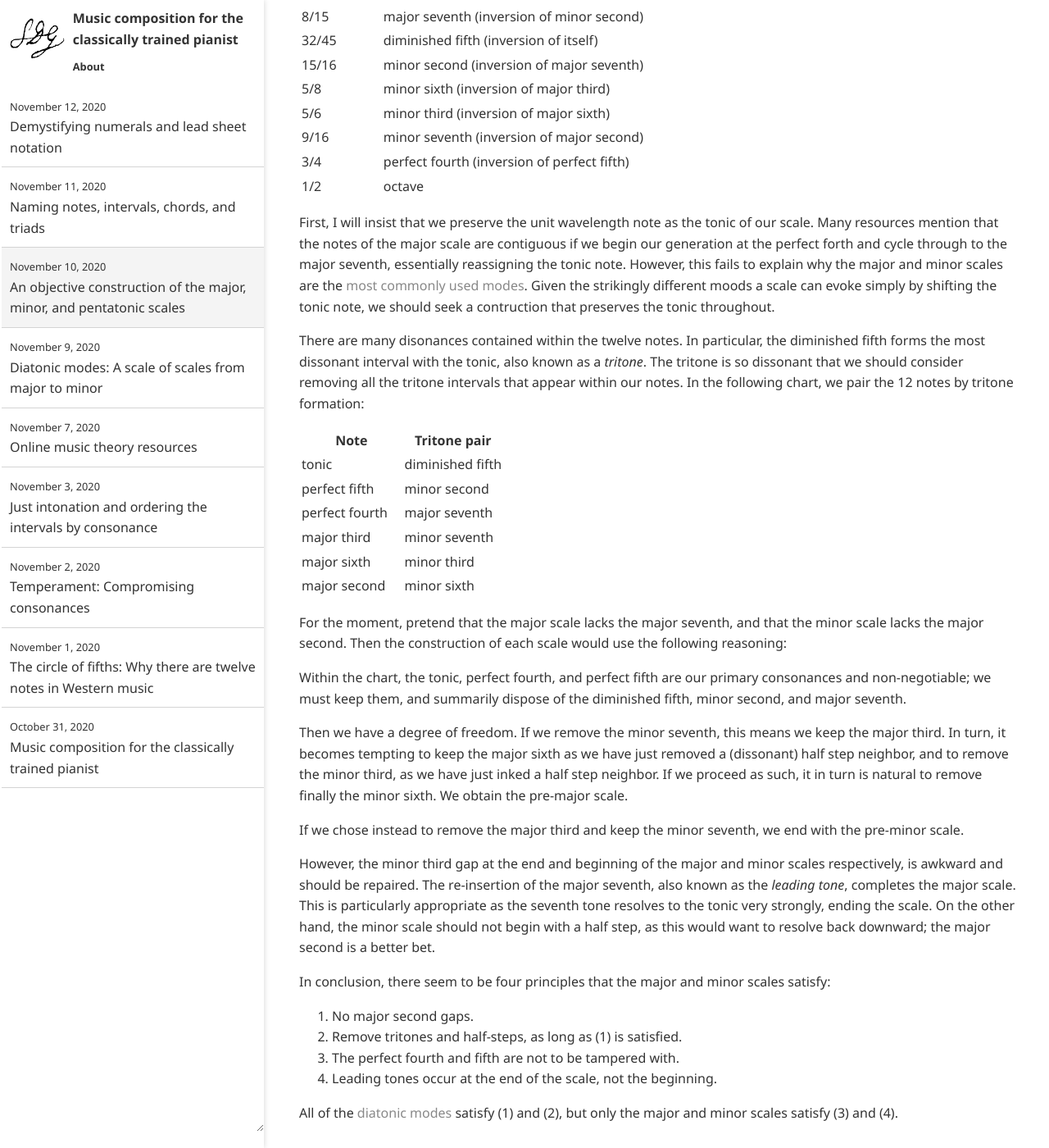
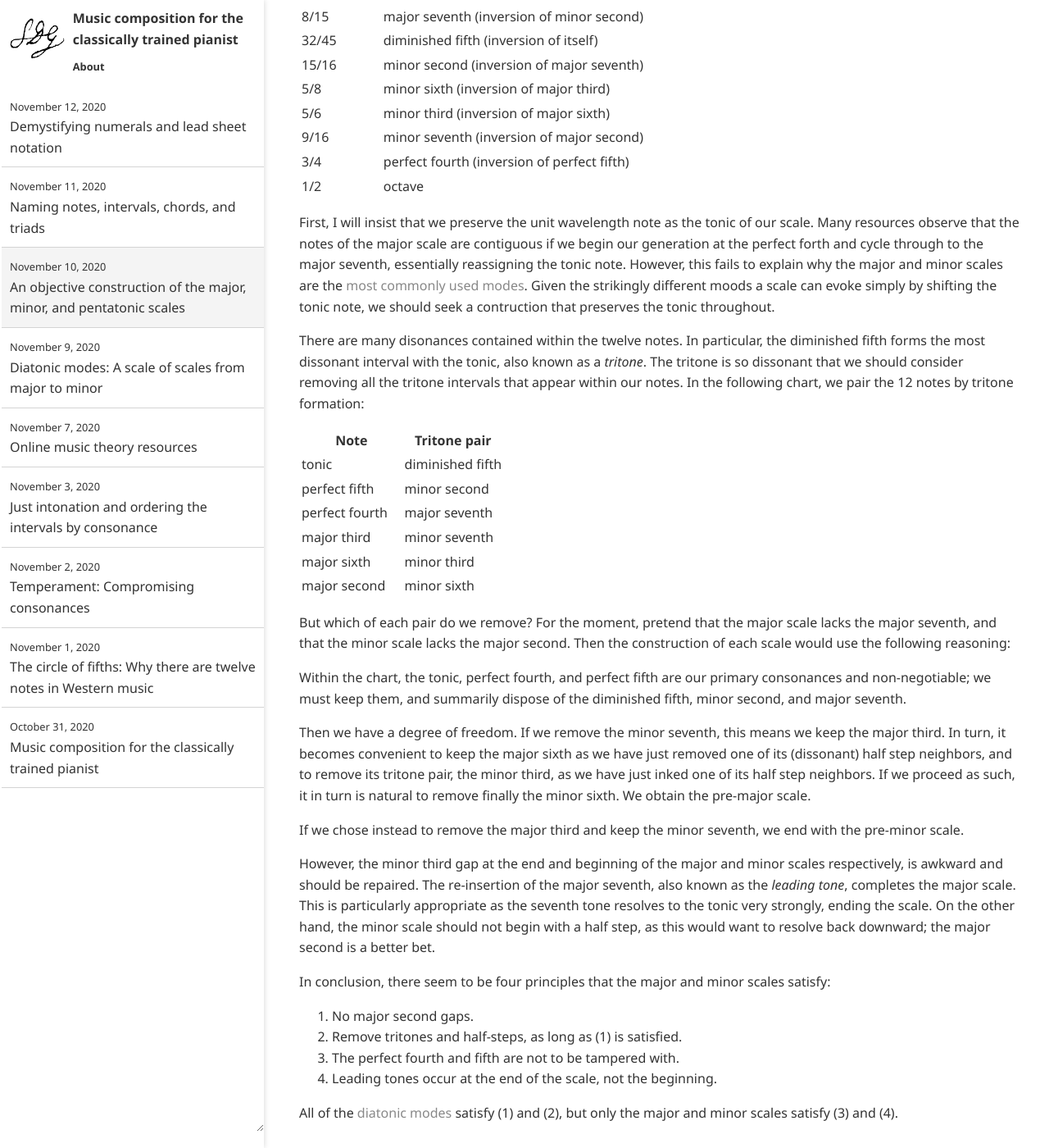
Before and after one commit to ansyblenetwork/sdg, a Jekyll site: the page built from _posts/2020-11-10-an-objective-construction.md, in a window 1280 px wide and 1400 px high, scrolled down 470 px. Shown: the whole window at 82% size. Built offline with Jekyll 4.4.1, drawn with Linux system fonts in a browser that asks for light colours; some of the changed text lies outside the part shown.

Commit message:
Update 2020-11-10-an-objective-construction.md

```diff
--- a/_posts/2020-11-10-an-objective-construction.md
+++ b/_posts/2020-11-10-an-objective-construction.md
@@ -2,7 +2,7 @@
 title: "An objective construction of the major, minor, and pentatonic scales"
 ---
 
-To what extent do the major and minor scales of classical Western music, and the pentatonic scale of Eastern music, have mathematical origins? To what extent are they merely ingrained through habituation? I did a lot of research trying to find a definitive answer to these questions. I found a lot of partial answers, but which always seemed to fall short. Below is what I have decided is the most objective construction, pieced together from various sources.
+To what extent do the major and minor scales of classical Western music, and the pentatonic scale of Eastern music, have mathematical origins? To what extent are they merely ingrained through habituation? It isn't so easy to find a definitive answer to these questions. I encountered a lot of partial answers, but which always seemed to fall short. Below is what I have decided is the most objective construction, pieced together from various sources.
 
 ### Tritone removal
 
@@ -23,7 +23,7 @@
 | 3/4 | perfect fourth (inversion of perfect fifth) |
 | 1/2 | octave |
 
-First, I will insist that we preserve the unit wavelength note as the tonic of our scale. Many resources mention that the notes of the major scale are contiguous if we begin our generation at the perfect forth and cycle through to the major seventh, essentially reassigning the tonic note. However, this fails to explain why the major and minor scales are the [most commonly used modes]({{ "" | relative_url }}{% post_url 2020-11-09-diatonic-modes-a %}). Given the strikingly different moods a scale can evoke simply by shifting the tonic note, we should seek a contruction that preserves the tonic throughout.
+First, I will insist that we preserve the unit wavelength note as the tonic of our scale. Many resources observe that the notes of the major scale are contiguous if we begin our generation at the perfect forth and cycle through to the major seventh, essentially reassigning the tonic note. However, this fails to explain why the major and minor scales are the [most commonly used modes]({{ "" | relative_url }}{% post_url 2020-11-09-diatonic-modes-a %}). Given the strikingly different moods a scale can evoke simply by shifting the tonic note, we should seek a contruction that preserves the tonic throughout.
 
 There are many disonances contained within the twelve notes. In particular, the diminished fifth forms the most dissonant interval with the tonic, also known as a _tritone_. The tritone is so dissonant that we should consider removing all the tritone intervals that appear within our notes. In the following chart, we pair the 12 notes by tritone formation:
 
@@ -36,11 +36,11 @@
 | major sixth | minor third |
 | major second | minor sixth |
 
-For the moment, pretend that the major scale lacks the major seventh, and that the minor scale lacks the major second. Then the construction of each scale would use the following reasoning:
+But which of each pair do we remove? For the moment, pretend that the major scale lacks the major seventh, and that the minor scale lacks the major second. Then the construction of each scale would use the following reasoning:
 
 Within the chart, the tonic, perfect fourth, and perfect fifth are our primary consonances and non-negotiable; we must keep them, and summarily dispose of the diminished fifth, minor second, and major seventh.
 
-Then we have a degree of freedom. If we remove the minor seventh, this means we keep the major third. In turn, it becomes tempting to keep the major sixth as we have just removed a (dissonant) half step neighbor, and to remove the minor third, as we have just inked a half step neighbor. If we proceed as such, it in turn is natural to remove finally the minor sixth. We obtain the pre-major scale.
+Then we have a degree of freedom. If we remove the minor seventh, this means we keep the major third. In turn, it becomes convenient to keep the major sixth as we have just removed one of its (dissonant) half step neighbors, and to remove its tritone pair, the minor third, as we have just inked one of its half step neighbors. If we proceed as such, it in turn is natural to remove finally the minor sixth. We obtain the pre-major scale.
 
 If we chose instead to remove the major third and keep the minor seventh, we end with the pre-minor scale.
 
```
